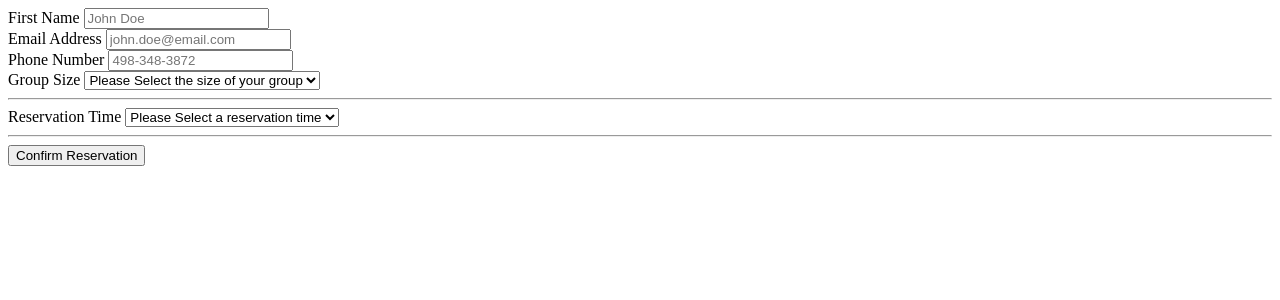
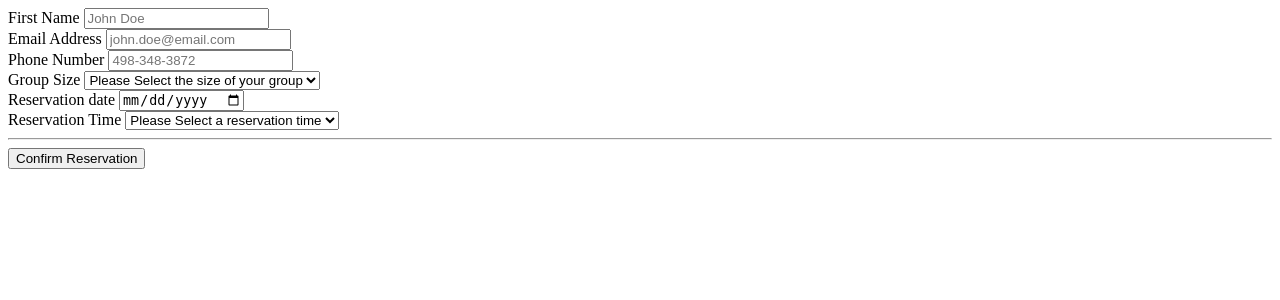
Before and after one commit to CK-UBacc/203.2-Restaurant-Booking-System, a Flask app: page /booking in a window 1280 px wide. Shown: the top 300 px of the page. Run offline with Flask 3, Linux system fonts and the light colour scheme.

Commit message:
15/06/26 in class work
- Tried to implement booking form functionality (didn't work cannot get date from page form)

```diff
--- a/app.py
+++ b/app.py
@@ -1,6 +1,6 @@
 from flask import Flask, render_template, redirect, url_for, request
 from flask_sqlalchemy import SQLAlchemy
-import os
+# import os # not currently being used?
 import datetime
 
 app = Flask(__name__)
@@ -42,7 +42,7 @@ class Booking(database.Model):
     def __repr__(self): # I don't know how to set up the __repr__
         return f"{self.id}: {self.name}"
 
-class TimeSlot(database.Model):
+class TimeSlot(database.Model): #
     __tablename__ = "timeSlots"
 
     slot = database.Column(database.Time, primary_key=True)
@@ -166,15 +166,27 @@ def booking():
     '''
     if request.method == "POST":
         try:
-            firstName = request.form.get("visitor_name")
+            name = request.form.get("name")
+            print(f"\tName recieved: {name}")
+            email = request.form.get("email")
+            print(f"\tEmail recieved: {email}")
+            phone = request.form.get("phone")
+            print(f"\tPhone No. recieved: {phone}")
+            guestCount = int(request.form.get("guestCount"))
+            print(f"\tReservation size recieved: {guestCount}")
 
-            print(f"\tName recieved: {firstName}")
+            date = datetime.datetime(request.form.get("date"))
+            print(f"\tDate recieved: {date}")
+            time = request.form.get("time")
+            print(f"\tTime recieved: {time}")
+
+
         except Exception as e:
             print(f"ERROR! {str(e)}")
     return render_template("booking.html") #I don't know if the id will be needed but whatever.
 
 
-@app.route("/dashboard/", methods=["GET"]) #NEEDS: HTML pass, code  # ID may not be needed in the URL
+@app.route("/dashboard", methods=["GET"]) #NEEDS: HTML pass, code  # ID may not be needed in the URL
 def dashboard():
     '''
     Route to dashboard
@@ -187,7 +199,7 @@ def dashboard():
     render_template: template for the dashboard with all of the data for it.
     '''
 
-    return render_template("dashboardIndex.html")
+    return render_template("dashboard.html")
 
 @app.route("/dummyData", methods=["GET"])
 def dummyData():
--- a/templates/booking.html
+++ b/templates/booking.html
@@ -18,7 +18,7 @@
     <br>
 
     <label for="phone">Phone Number</label>
-    <input type="tel" name="phone" placeholder="498-348-3872" pattern=(\d{3})-?\s?(\d{3})-?\s?(\d{4}) required>
+    <input type="tel" name="phone" placeholder="498-348-3872" required>
 
     <br>
     <label for="guestCount">Group Size</label>
@@ -35,9 +35,10 @@
 
     </select>
 
-  <hr>
-
-
+    <br>
+    <label for="date">Reservation date</label>
+    <input type="date" name="date" id="date" required>
+    <br>
 
     <label for="time">Reservation Time</label>
     <select name="time" required>
```
Also changed, not shown: templates/dashboard.html (renamed from templates/dashboardIndex.html).
